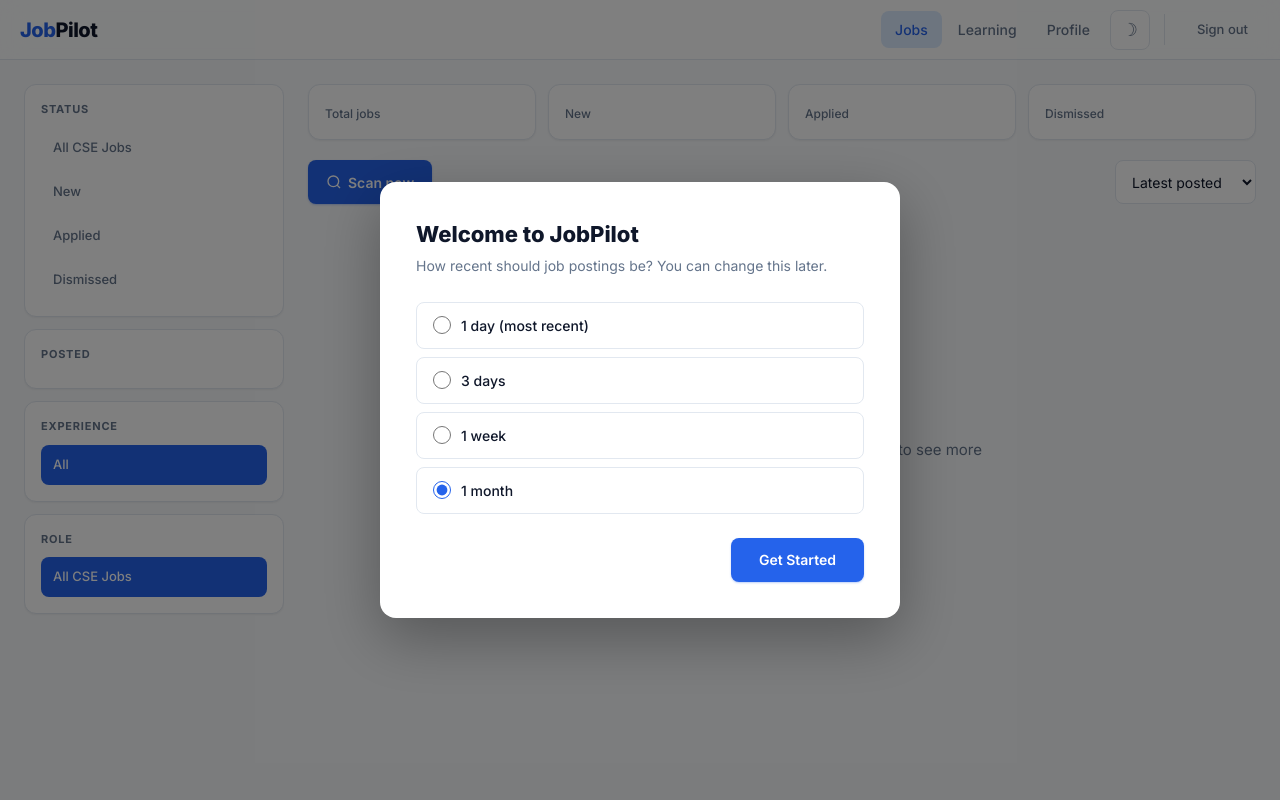
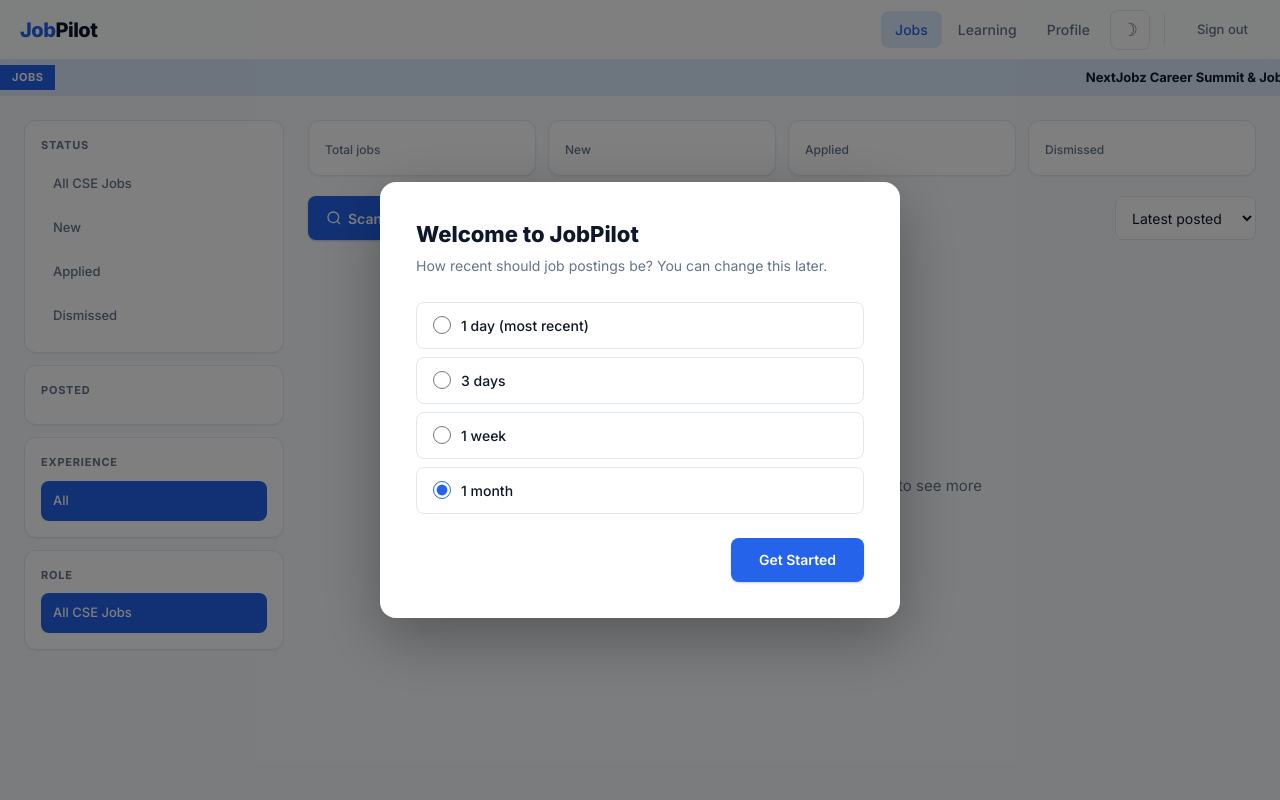
Before and after one commit to ssmugdho7/jobpilot, a Flask app: template app/web/templates/index.html in a window 1280 px wide. Run offline with Flask 3, Linux system fonts and the light colour scheme; the template is opened without the code that fills it, so the values that code supplies are empty; parts of the project's set-up code (start-up, migrations or seed data) failed here and were passed over.

Commit message:
feat: view-tracked apply prompts, company links redesign, job fair ticker

```diff
--- a/app/web/templates/index.html
+++ b/app/web/templates/index.html
@@ -150,18 +150,29 @@
     .company-links a { font-size: 12px; padding: 4px 10px; border-radius: 6px; background: var(--bg); color: var(--muted); border: 1px solid var(--border); font-weight: 500; transition: all .15s; }
     .company-links a:hover { color: var(--blue); border-color: var(--blue); }
 
-    /* ── Mark as applied ── */
-    .mark-applied { display: inline-flex; align-items: center; gap: 6px; padding: 8px 16px; border-radius: 999px; font-size: 13px; font-weight: 600; background: transparent; color: var(--green); border: 1.5px solid var(--green); cursor: pointer; transition: all .2s; font-family: inherit; }
-    .mark-applied:hover { background: var(--green); color: #fff; transform: translateY(-1px); box-shadow: 0 2px 8px rgba(22,163,74,.25); }
-    .mark-applied.done { background: var(--green); color: #fff; border-color: var(--green); pointer-events: none; opacity: .8; }
+    /* ── Company links ── */
+    .company-row { display: flex; align-items: center; justify-content: space-between; gap: 8px; margin-top: 10px; flex-wrap: wrap; }
+    .company-links { display: flex; gap: 6px; align-items: center; }
+    .company-links .review-label { font-size: 12px; color: var(--muted); font-weight: 500; white-space: nowrap; }
+    .company-links a { font-size: 12px; padding: 4px 10px; border-radius: 6px; background: var(--bg); color: var(--muted); border: 1px solid var(--border); font-weight: 500; transition: all .15s; }
+    .company-links a:hover { color: var(--blue); border-color: var(--blue); }
+    .company-badges { display: flex; gap: 6px; align-items: center; }
 
-    /* ── Status chips (compact) ── */
-    .status-chips { display: none; gap: 4px; }
-    .status-chip { padding: 6px 12px; border-radius: 999px; font-size: 12px; font-weight: 600; border: 1.5px solid var(--border); background: var(--card); color: var(--muted); cursor: pointer; transition: all .15s; white-space: nowrap; }
-    .status-chip:hover { border-color: var(--muted); color: var(--text); }
-    .status-chip.active-new { background: var(--blue); color: #fff; border-color: var(--blue); }
-    .status-chip.active-applied { background: var(--green-bg); color: var(--green); border-color: var(--green); }
-    .status-chip.active-dismissed { background: var(--red-bg); color: var(--red); border-color: var(--red); }
+    /* ── Did you apply? prompt ── */
+    .apply-prompt { display: inline-flex; align-items: center; gap: 8px; padding: 6px 14px; border-radius: 999px; font-size: 13px; font-weight: 600; background: var(--blue-light); color: var(--blue); border: 1.5px solid var(--blue); }
+    .apply-prompt .yes-btn, .apply-prompt .no-btn { padding: 5px 14px; border-radius: 999px; font-size: 12px; font-weight: 700; cursor: pointer; border: none; transition: all .15s; font-family: inherit; }
+    .apply-prompt .yes-btn { background: var(--green); color: #fff; }
+    .apply-prompt .yes-btn:hover { background: #15803d; transform: translateY(-1px); }
+    .apply-prompt .no-btn { background: var(--card); color: var(--muted); border: 1px solid var(--border); }
+    .apply-prompt .no-btn:hover { border-color: var(--muted); color: var(--text); }
+
+    /* ── News ticker ── */
+    .ticker-wrap { background: var(--blue-light); border-bottom: 1px solid var(--border); overflow: hidden; white-space: nowrap; height: 36px; display: flex; align-items: center; }
+    [data-theme="dark"] .ticker-wrap { background: rgba(96,165,250,.1); }
+    .ticker-label { background: var(--blue); color: #fff; font-size: 11px; font-weight: 700; padding: 4px 12px; text-transform: uppercase; letter-spacing: .5px; flex-shrink: 0; z-index: 1; }
+    .ticker-content { display: inline-block; animation: ticker-scroll 30s linear infinite; padding-left: 20px; font-size: 13px; font-weight: 500; color: var(--text); }
+    .ticker-content a { color: var(--blue); text-decoration: underline; }
+    @keyframes ticker-scroll { 0% { transform: translateX(100%); } 100% { transform: translateX(-100%); } }
 
     /* ── Empty state ── */
     .empty { text-align: center; padding: 80px 24px; color: var(--muted); }
@@ -208,15 +219,19 @@
       .job-actions .btn, .job-actions .gmail-btn, .job-actions .apply-now { flex: 1 1 auto; min-width: 0; font-size: 13px; padding: 8px 12px; }
       .job-actions .status-select { display: none !important; }
       .job-actions .status-chips { display: flex !important; }
-      .job-actions .source-badge { align-self: center; width: auto; font-size: 10px; }
       .toolbar { flex-direction: column; align-items: stretch; }
       .toolbar select { width: 100%; }
       .page-link { min-width: 44px; height: 44px; }
-      .company-links { flex-wrap: wrap; justify-content: center; }
+      .company-row { flex-direction: column; align-items: flex-start; gap: 6px; }
+      .company-links { flex-wrap: wrap; }
       .company-links a { font-size: 11px; padding: 3px 8px; }
+      .company-badges { align-self: flex-start; }
       .skill-gap .labels { flex-direction: column; gap: 4px; }
       .modal { padding: 28px 20px; }
-      .mark-applied { font-size: 12px; padding: 6px 12px; }
+      .apply-prompt { font-size: 12px; padding: 4px 10px; gap: 6px; }
+      .apply-prompt .yes-btn, .apply-prompt .no-btn { padding: 4px 10px; font-size: 11px; }
+      .ticker-label { font-size: 10px; padding: 3px 8px; }
+      .ticker-content { font-size: 12px; }
     }
     @media (max-width: 480px) {
       .layout { padding: 12px 10px 48px; gap: 12px; }
@@ -255,6 +270,15 @@
         <span></span><span></span><span></span>
       </button>
     </div>
+  </div>
+
+  <div class="ticker-wrap">
+    <span class="ticker-label">Jobs</span>
+    <span class="ticker-content">
+      <strong>NextJobz Career Summit &amp; Job Fest</strong> — Aug 18, KIB Bhaban, Farmgate, Dhaka | 100+ employers, on-the-spot interviews &amp; offers.
+      Register via NextJobz app. &nbsp;&nbsp;&bull;&nbsp;&nbsp;
+      <strong>VoB Job Fair 2026</strong> — Aug 16-17, Faculty of Business Studies, Dhaka University | Pubali Bank, bKash, MetLife, City Bank &amp; more.
+    </span>
   </div>
 
   <!-- Mobile filter drawer -->
@@ -383,7 +407,7 @@
             <div class="job-header">
               <div>
                 <div class="job-title">
-                  {% if job.posting_url %}<a href="{{ job.posting_url }}" target="_blank" rel="noopener">{{ job.title }}</a>{% else %}{{ job.title }}{% endif %}
+                  {% if job.posting_url %}<a href="{{ job.posting_url }}" target="_blank" rel="noopener" onclick="trackView({{ job.id }})">{{ job.title }}</a>{% else %}{{ job.title }}{% endif %}
                 </div>
                 <div class="job-meta">
                   {% if job.company %}<span class="company">{{ job.company }}</span>{% endif %}
@@ -393,7 +417,6 @@
                   {% if job.user_relevance == 1 and has_skills %}<span class="badge match-badge">Perfect Match</span>{% endif %}
                   {% if job.deadline_urgency is not none %}<span class="badge deadline-badge">{{ job.deadline_urgency }}d left</span>{% endif %}
                   {% if job.follow_up_needed %}<span class="badge followup-badge">Follow up</span>{% endif %}
-                  {% if job.early_applicant %}<span class="badge early-badge">{{ job.early_applicant }}</span>{% endif %}
                 </div>
               </div>
               <span class="badge status-badge status-{{ job.status }}">{{ job.status }}</span>
@@ -413,15 +436,16 @@
 
             <div class="job-actions">
               {% if job.status == 'new' %}
-                <button class="mark-applied" onclick="markApplied({{ job.id }}, this)">
-                  <svg width="14" height="14" viewBox="0 0 24 24" fill="none" stroke="currentColor" stroke-width="2.5"><path d="M20 6 9 17l-5-5"/></svg>
+                <div class="apply-prompt" id="prompt-{{ job.id }}" style="display:none">
                   Did you apply?
-                </button>
+                  <button class="yes-btn" onclick="markApplied({{ job.id }}, 'applied', this)">Yes</button>
+                  <button class="no-btn" onclick="dismissPrompt({{ job.id }})">No</button>
+                </div>
               {% elif job.status == 'applied' %}
-                <button class="mark-applied done">
+                <span class="apply-prompt" style="background:var(--green-bg);color:var(--green);border-color:var(--green)">
                   <svg width="14" height="14" viewBox="0 0 24 24" fill="none" stroke="currentColor" stroke-width="2.5"><path d="M20 6 9 17l-5-5"/></svg>
                   Applied
-                </button>
+                </span>
               {% endif %}
               {% if job.user_relevance == 1 and has_skills and job.gmail_link %}
                 <a class="apply-now" href="{{ job.gmail_link }}" target="_blank" rel="noopener">
@@ -435,25 +459,31 @@
                 </a>
               {% endif %}
               {% if job.posting_url %}
-                <a class="btn btn-ghost" href="{{ job.posting_url }}" target="_blank" rel="noopener" style="font-size:13px">View posting</a>
+                <a class="btn btn-ghost" href="{{ job.posting_url }}" target="_blank" rel="noopener" style="font-size:13px" onclick="trackView({{ job.id }})">View posting</a>
               {% endif %}
-              <div class="status-chips">
-                <button class="status-chip {{ 'active-new' if job.status == 'new' }}" onclick="setStatus({{ job.id }}, 'new')">New</button>
-                <button class="status-chip {{ 'active-applied' if job.status == 'applied' }}" onclick="setStatus({{ job.id }}, 'applied')">Applied</button>
-                <button class="status-chip {{ 'active-dismissed' if job.status == 'dismissed' }}" onclick="setStatus({{ job.id }}, 'dismissed')">Dismissed</button>
-              </div>
               <select class="status-select" onchange="setStatus({{ job.id }}, this.value)">
                 <option value="new" {{ 'selected' if job.status == 'new' }}>New</option>
                 <option value="applied" {{ 'selected' if job.status == 'applied' }}>Applied</option>
                 <option value="dismissed" {{ 'selected' if job.status == 'dismissed' }}>Dismissed</option>
               </select>
-              <span class="badge source-badge">{{ job.source_site }}</span>
             </div>
 
             {% if job.company_links %}
-            <div class="company-links">
-              {% if job.company_links.glassdoor %}<a href="{{ job.company_links.glassdoor }}" target="_blank" rel="noopener">Glassdoor</a>{% endif %}
-              {% if job.company_links.deshimula %}<a href="{{ job.company_links.deshimula }}" target="_blank" rel="noopener">Deshimula</a>{% endif %}
+            <div class="company-row">
+              <div class="company-links">
+                <span class="review-label">Check review on &rarr;</span>
+                {% if job.company_links.glassdoor %}<a href="{{ job.company_links.glassdoor }}" target="_blank" rel="noopener">Glassdoor</a>{% endif %}
+                {% if job.company_links.deshimula %}<a href="{{ job.company_links.deshimula }}" target="_blank" rel="noopener">Deshimula</a>{% endif %}
+              </div>
+              <div class="company-badges">
+                {% if job.early_applicant %}<span class="badge early-badge">{{ job.early_applicant }}</span>{% endif %}
+                <span class="badge source-badge">{{ job.source_site }}</span>
+              </div>
+            </div>
+            {% else %}
+            <div style="margin-top:10px;display:flex;justify-content:flex-end;gap:6px;align-items:center">
+              {% if job.early_applicant %}<span class="badge early-badge">{{ job.early_applicant }}</span>{% endif %}
+              <span class="badge source-badge">{{ job.source_site }}</span>
             </div>
             {% endif %}
           </div>
@@ -535,6 +565,7 @@
       document.querySelectorAll('a[href^="/dashboard?"]').forEach(a => {
         a.href = preserveSort(a.href);
       });
+      showViewedPrompts();
     });
 
     function setSort(value) {
@@ -572,16 +603,53 @@
       } catch (e) {}
     }
 
-    async function markApplied(id, btn) {
-      btn.classList.add('done');
-      btn.innerHTML = '<svg width="14" height="14" viewBox="0 0 24 24" fill="none" stroke="currentColor" stroke-width="2.5"><path d="M20 6 9 17l-5-5"/></svg> Applied';
+    function getViewedJobs() {
+      try { return JSON.parse(localStorage.getItem('viewed_jobs') || '[]'); } catch (e) { return []; }
+    }
+
+    function trackView(jobId) {
+      const viewed = getViewedJobs();
+      if (!viewed.includes(jobId)) {
+        viewed.push(jobId);
+        localStorage.setItem('viewed_jobs', JSON.stringify(viewed));
+      }
+    }
+
+    function showViewedPrompts() {
+      const viewed = getViewedJobs();
+      const dismissed = getViewedJobs();  // reuse for "No" clicks
+      const noList = JSON.parse(localStorage.getItem('no_apply_jobs') || '[]');
+      viewed.forEach(id => {
+        const el = document.getElementById('prompt-' + id);
+        if (el && !noList.includes(id)) el.style.display = 'inline-flex';
+      });
+    }
+
+    async function markApplied(id, value, btn) {
+      const prompt = document.getElementById('prompt-' + id);
+      if (prompt) {
+        prompt.style.background = 'var(--green-bg)';
+        prompt.style.color = 'var(--green)';
+        prompt.style.borderColor = 'var(--green)';
+        prompt.innerHTML = '<svg width="14" height="14" viewBox="0 0 24 24" fill="none" stroke="currentColor" stroke-width="2.5"><path d="M20 6 9 17l-5-5"/></svg> Applied';
+      }
       try {
         await fetch('/api/jobs/' + id + '/status', {
           method: 'POST', headers: { 'Content-Type': 'application/json' },
-          body: JSON.stringify({ status: 'applied' })
+          body: JSON.stringify({ status: value })
         });
         showToast('Marked as applied');
       } catch (e) { showToast('Error marking applied'); }
+    }
+
+    function dismissPrompt(jobId) {
+      const el = document.getElementById('prompt-' + jobId);
+      if (el) el.style.display = 'none';
+      const noList = JSON.parse(localStorage.getItem('no_apply_jobs') || '[]');
+      if (!noList.includes(jobId)) {
+        noList.push(jobId);
+        localStorage.setItem('no_apply_jobs', JSON.stringify(noList));
+      }
     }
 
     function showToast(msg) {
```
